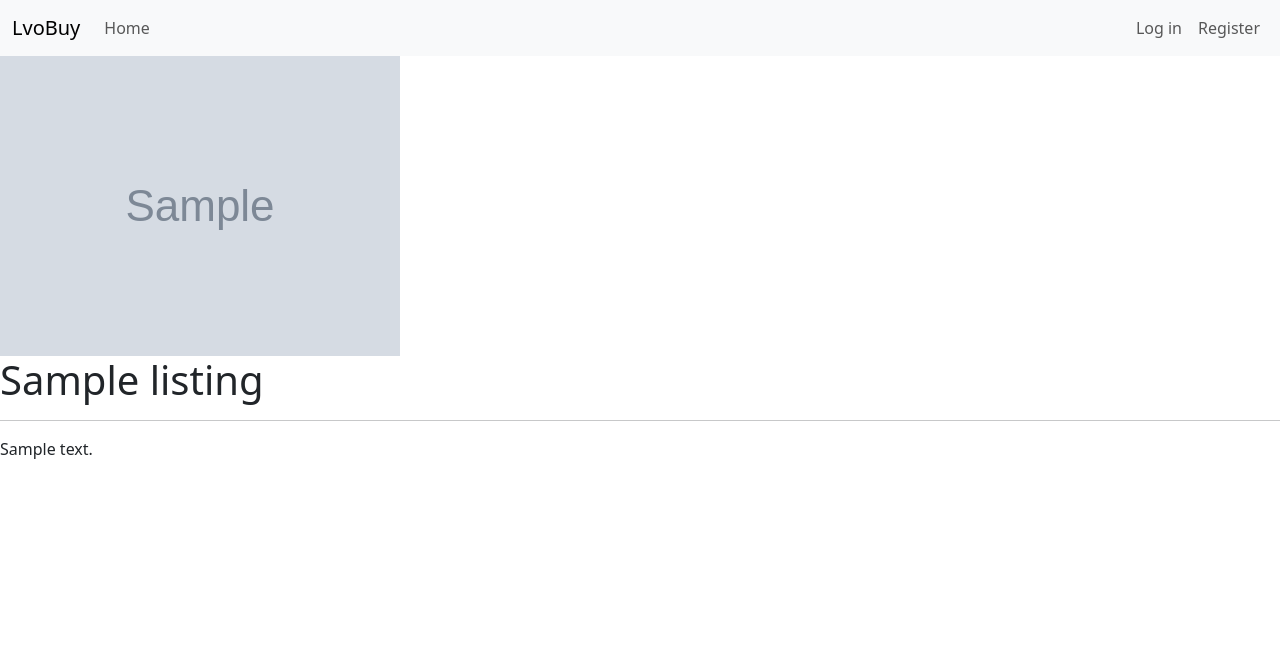
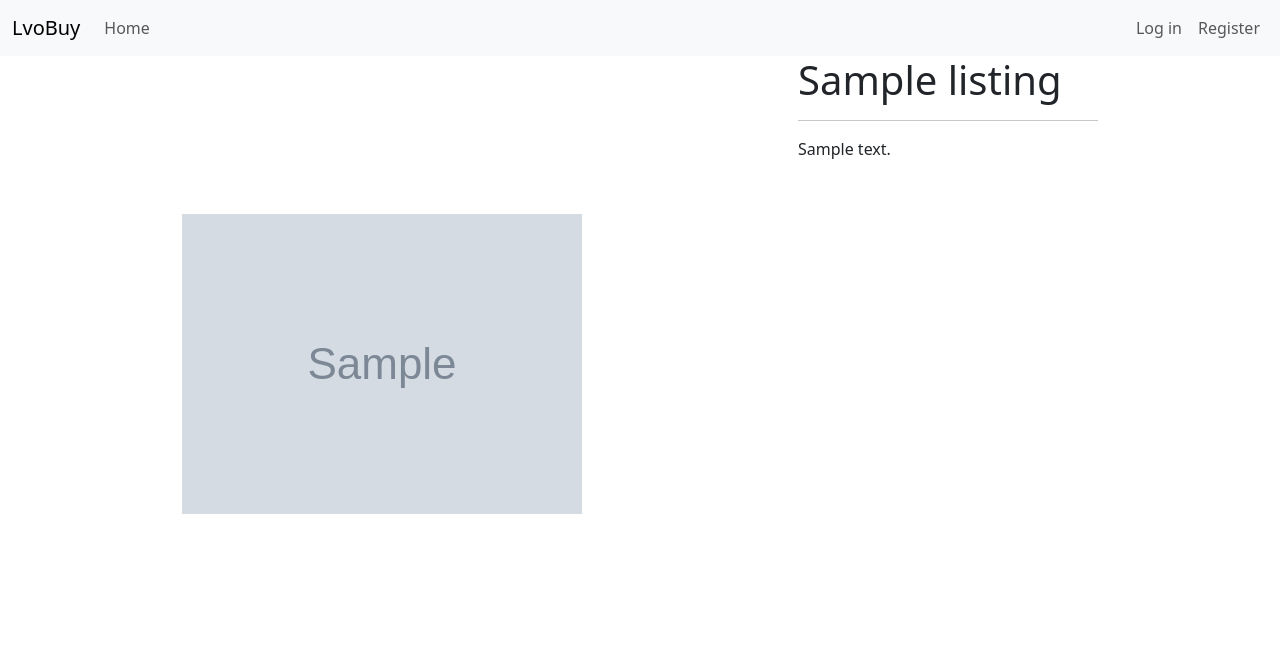
Before and after one commit to LvoBGM/LvoBuy, a Django app: page /bets/listing/1 in a window 1280 px wide. Shown: the top 671 px of the page. Run offline with Django 5.2, Linux system fonts and the light colour scheme; tables that the repository leaves empty hold one stand-in row (values such as "Sample post"); grey boxes marked "Sample" are stand-in pictures.

Commit message:
style: style in listing image, title and text in a grid

```diff
--- /dev/null
+++ b/bets/static/bets/listing_page_styles.css
@@ -0,0 +1,43 @@
+#listing-grid {
+    display: grid;
+    grid-template-columns: 300px 150px;
+    grid-template-rows: 300px 300px;
+    gap: 1em;
+    grid-template-areas:
+    "box-1 box-2"
+    "box-1 box-2";
+}
+
+#listing-image {
+    width: auto;
+    height: auto;
+    max-width: 300px;
+    object-fit: contain;
+    grid-area: box-1;
+}
+
+#listing-info {
+    grid-area: box-2;
+}
+
+@media (min-width: 768px) {
+    #listing-grid {
+        display: grid;
+        grid-template-columns: 600px 300px;
+        grid-template-rows: 300px 300px;
+        gap: 1em;
+        grid-template-areas:
+        "box-1 box-2"
+        "box-1 box-2";
+        justify-content: center;
+        align-content: center;
+    }
+    #listing-image {
+        width: auto;
+        height: auto;
+        max-width: 600px;
+        object-fit: contain;
+        grid-area: box-1;
+        align-self: center;
+    }
+}
--- a/bets/templates/bets/listing.html
+++ b/bets/templates/bets/listing.html
@@ -1,12 +1,19 @@
 {% extends "bets/layout.html" %}
+{% load static %}
+
+{% block stylesheet %}
+    <link rel="stylesheet" href="{% static 'bets/listing_page_styles.css' %}">
+{% endblock stylesheet %}
 
 {% block body %}
-<div>
+<div id="listing-grid">
     {% if listing.image_url %}
-        <img src="{{ listing.image_url }}">
+        <img id='listing-image' src="{{ listing.image_url }}">
     {% endif %}
-    <h1>{{listing.title}}</h1>
+    <div id="listing-info">
+    <h1 id="listing-title">{{listing.title}}</h1>
     <hr>
-    <p>{{listing.description}}</p>
+    <p id="listing-description">{{listing.description}}</p>
+    </div>
 </div>
 {% endblock %}
```
